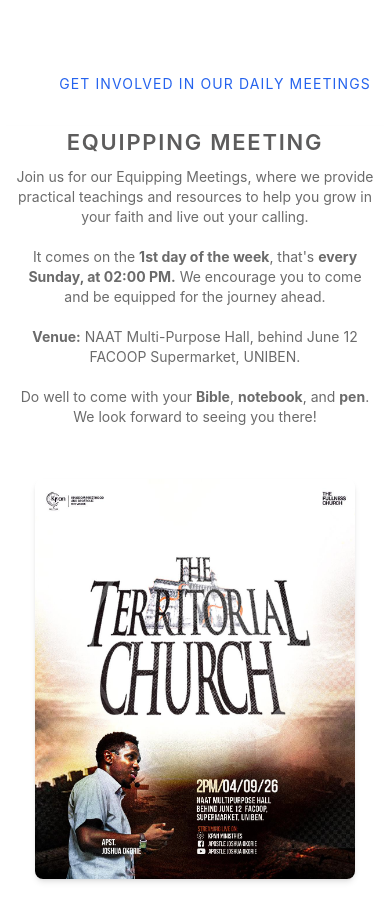
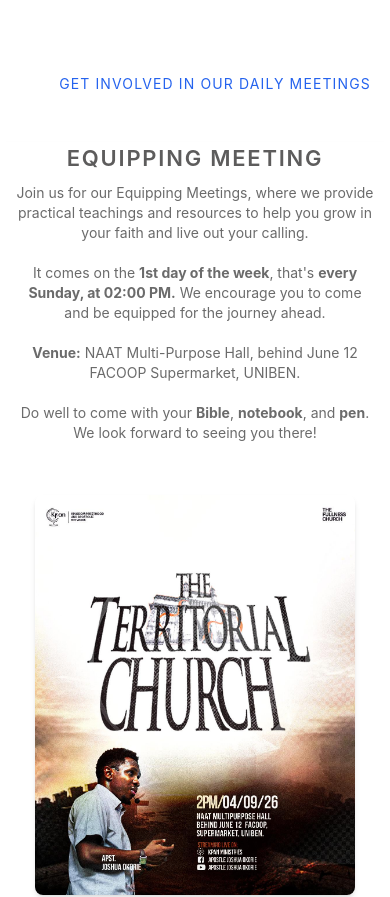
Before and after one commit to ShescoWebdev/KPAN_Ministries, a React (Vite) app in the folder frontend/: page / in a window 390 px wide. Shown: the part 1100-1997 px from the top of the page. Built offline with nearby package versions, Linux system fonts and the light colour scheme; a web font is replaced by a local one.

Commit message:
Some more

```diff
--- a/frontend/src/pages/Home.jsx
+++ b/frontend/src/pages/Home.jsx
@@ -146,7 +146,7 @@ function Home() {
       </section>
 
 
-      <section className="mt-8 md:mt-16 mx-auto w-full max-w-7xl px-4 sm:px-6 lg:px-8 flex flex-col md:flex-row gap-13 md:gap-8 lg:gap-16 items-center mb-10 shadow-md pb-5">
+      <section className="mt-12 md:mt-16 mx-auto w-full max-w-7xl px-4 sm:px-6 lg:px-8 flex flex-col md:flex-row gap-13 md:gap-8 lg:gap-16 items-center mb-10 shadow-md pb-5">
   {/* Text comes first in the code, so it always sits above the image on mobile */}
   <div className="w-full min-w-0 md:flex-1">
     <h2 className="home-h2 text-[22px] md:text-base font-bold text-[#5d5c5c] text-center md:text-start ">
```
